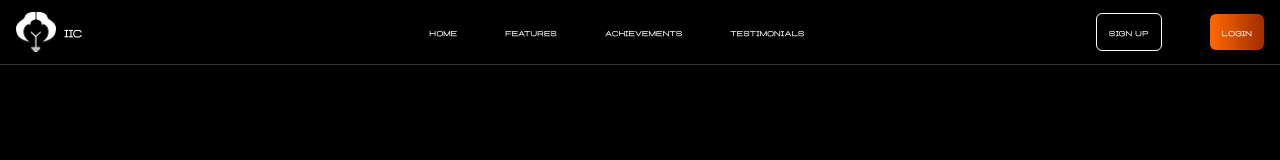
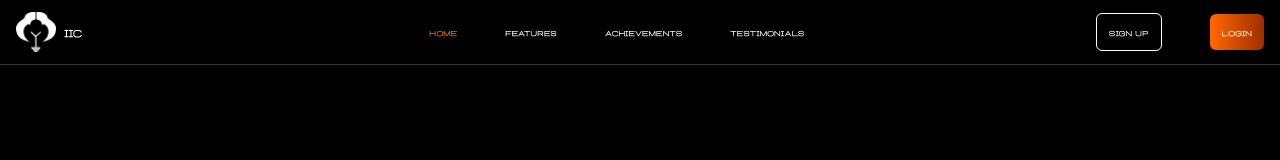
Before and after one commit to chinmaya-sahoo/New-Orientation-Web, a React (Vite) app: page / in a window 1280 px wide. Shown: the top 160 px of the page. Built offline with nearby package versions, Linux system fonts and the light colour scheme.

Commit message:
fix:Navlink updated

```diff
--- a/src/components/Navbar/Navbar.jsx
+++ b/src/components/Navbar/Navbar.jsx
@@ -29,7 +29,9 @@ const Navbar = () => {
           <ul className="hidden lg:flex ml-14 space-x-12">
             {navItems.map((item, index) => (
               <li key={index}>
-                <NavLink to={item.href}>{item.label}</NavLink>
+                <NavLink to={item.href} className={({isActive}) => `hover:text-orange-500 ${isActive ? "text-orange-500" : ""}`}>
+                  {item.label}
+                </NavLink>
               </li>
             ))}
           </ul>
@@ -55,7 +57,9 @@ const Navbar = () => {
             <ul>
               {navItems.map((item, index) => (
                 <li key={index} className="py-4">
-                  <NavLink to={item.href}>{item.label}</NavLink>
+                  <NavLink to={item.href} className={({isActive}) => `hover:text-orange-500 ${isActive ? "text-orange-500" : ""}`}>
+                  {item.label}
+                </NavLink>
                 </li>
               ))}
             </ul>
```
